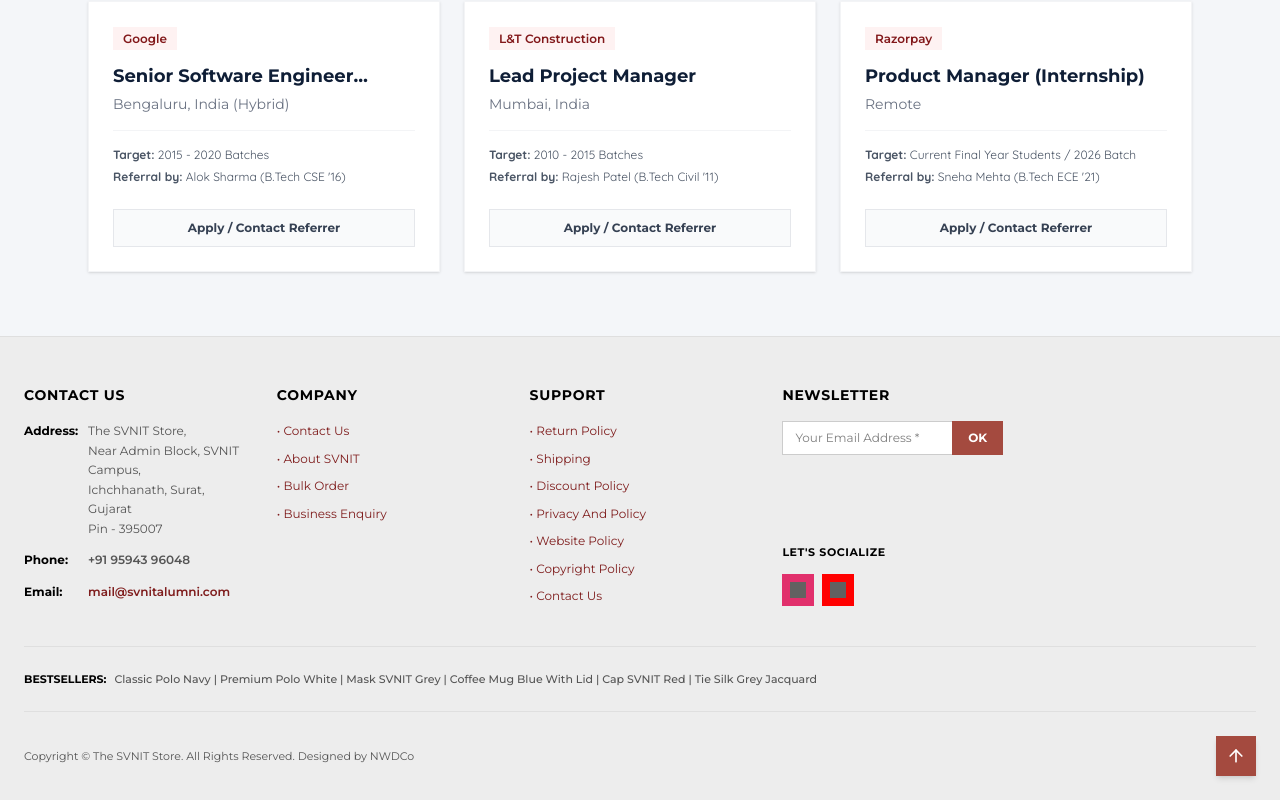
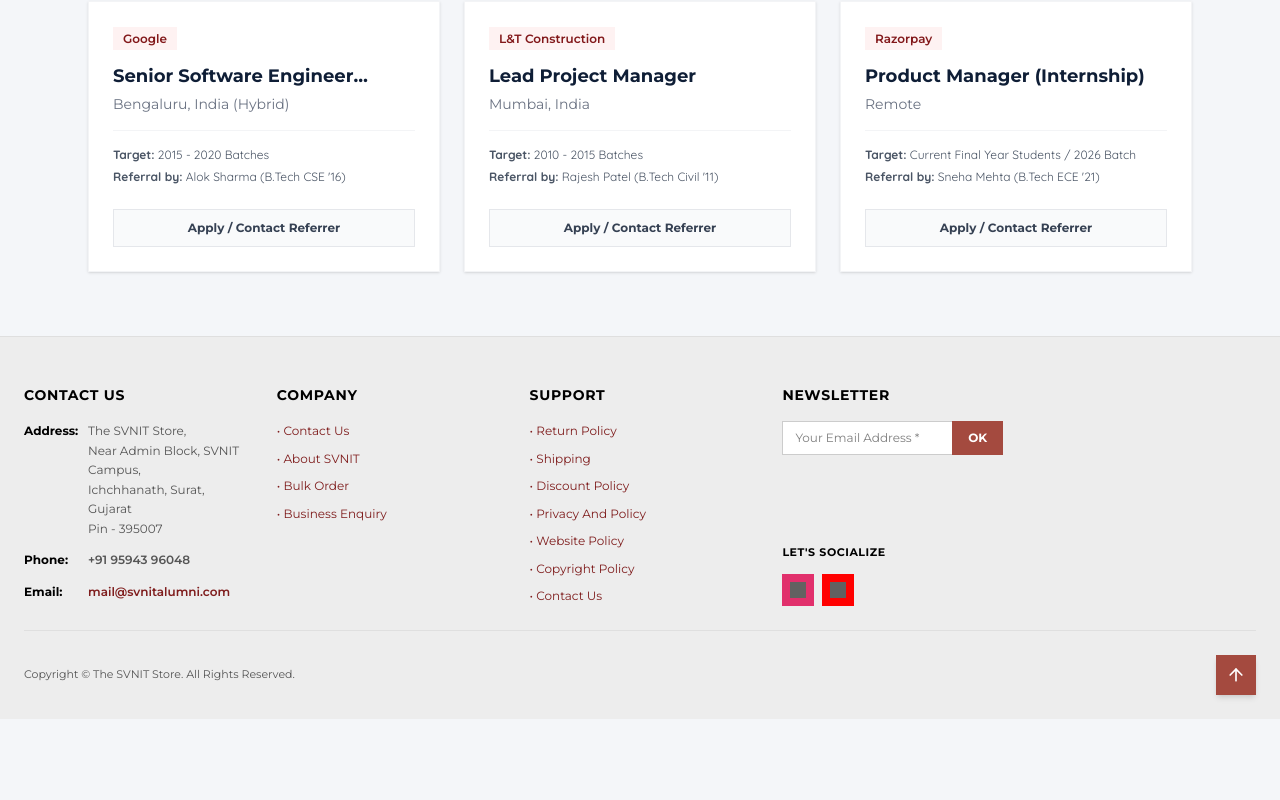
Before and after one commit to nitin-580/aa-frontend, a Next.js app: page /jobs in a window 1280 px wide. Shown: the part 336-1136 px from the top of the page. After the commit the page ends 1055 px from the top, so only its background shows below. Built offline with nearby package versions, Linux system fonts and the light colour scheme; no server answers; the database is empty; grey boxes are pictures that could not be loaded.

Commit message:
removed the basic errors

```diff
--- a/src/components/layout/Footer.tsx
+++ b/src/components/layout/Footer.tsx
@@ -137,17 +137,17 @@ const Footer = () => {
       </div>
 
       {/* BESTSELLERS */}
-      <div className="max-w-7xl mx-auto border-t border-[#DFDFDF] mt-10 pt-6 text-[11px] text-[#555555]">
+      {/* <div className="max-w-7xl mx-auto border-t border-[#DFDFDF] mt-10 pt-6 text-[11px] text-[#555555]">
         <span className="font-bold text-black uppercase mr-2">BESTSELLERS:</span>
         <span className="font-medium">
           Classic Polo Navy | Premium Polo White | Mask SVNIT Grey | Coffee Mug Blue With Lid | Cap SVNIT Red | Tie Silk Grey Jacquard
         </span>
-      </div>
+      </div> */}
 
       {/* Footer copyright & Scroll to top */}
       <div className="max-w-7xl mx-auto flex flex-col sm:flex-row items-center justify-between border-t border-[#DFDFDF] mt-6 pt-6 text-[11px] text-[#555555] gap-4">
         <div>
-          Copyright © The SVNIT Store. All Rights Reserved. Designed by NWDCo
+          Copyright © The SVNIT Store. All Rights Reserved.
         </div>
 
         {/* Scroll To Top Button */}
```
